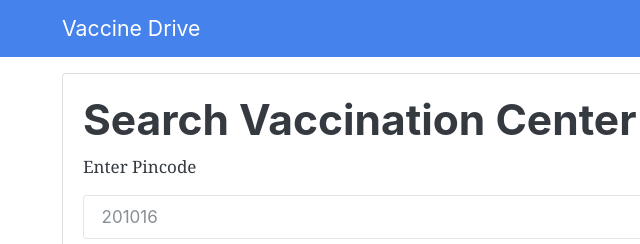
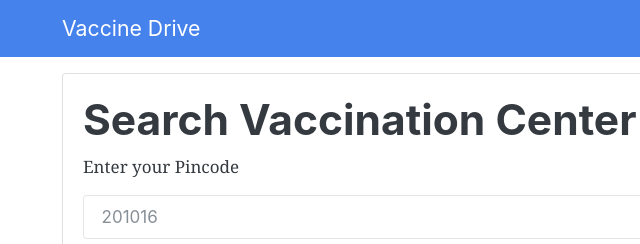
Before and after one commit to dixitanoop98/Vaccine-Drive, a plain HTML site: page index.html in a window 1280 px wide. Shown: the top 244 px of the page, 23-663 px from the left. Drawn offline with nearby package versions, Linux system fonts and the light colour scheme.

Commit message:
Update index.html

```diff
--- a/index.html
+++ b/index.html
@@ -17,7 +17,7 @@
     <div class="search card card-body">
 
         <h1>Search Vaccination Center </h1>
-        <p>Enter Pincode</p>
+        <p>Enter your Pincode</p>
         <form action="#">
         <input type="text" class="form-control mb-3" id="searchUser" placeholder="201016" required>
         <input type="date" class="mb-3" id="date" required>
```
